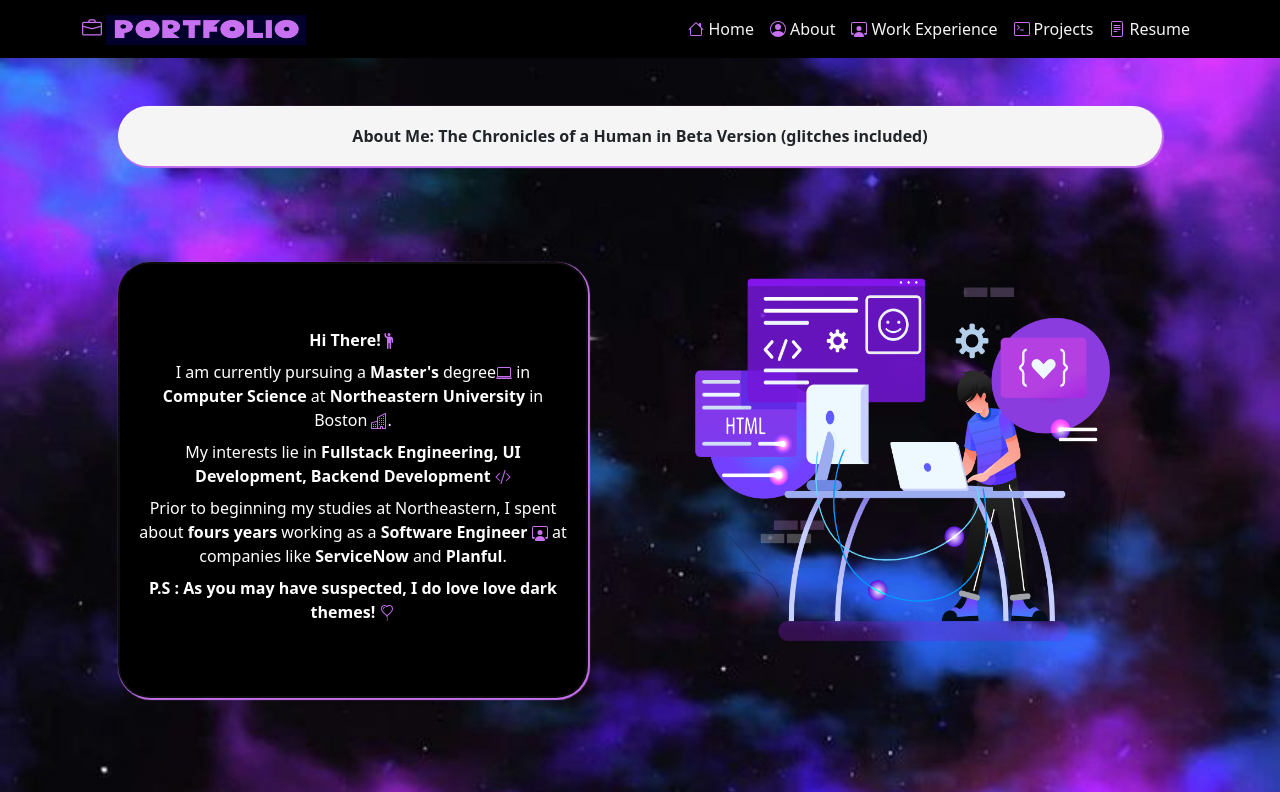
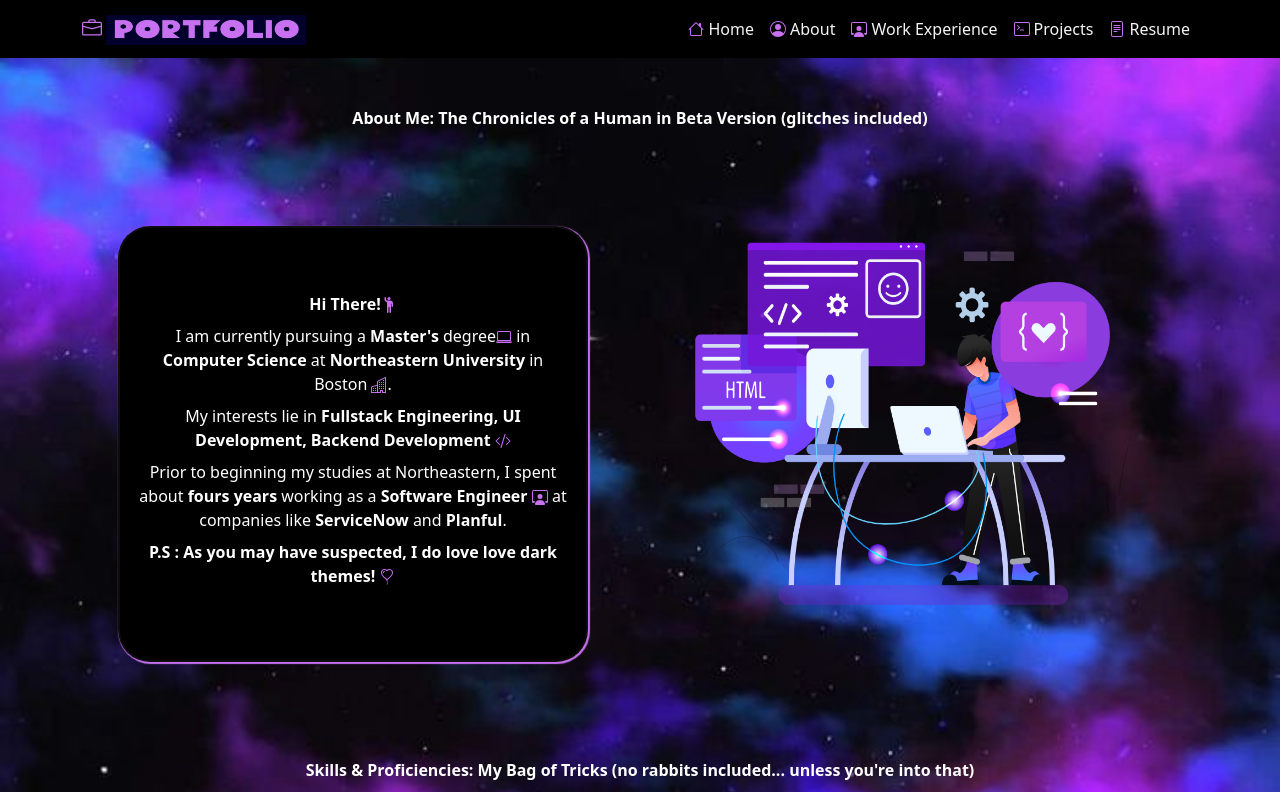
Before and after one commit to vanshita-tilwani/react-portfolio-template, a React (Create React App) app: page /about in a window 1280 px wide. Shown: the top 792 px of the page. Built offline with nearby package versions, Linux system fonts and the light colour scheme.

Commit message:
changing the section heading design - prev one looked bulky!

```diff
--- a/src/components/About/SectionHeading.js
+++ b/src/components/About/SectionHeading.js
@@ -9,14 +9,8 @@ import './style.css';
 
 function SectionHeading({ heading }) {
     return (<MDBRow className="justify-content-center text-center">
-        <MDBCol className="justify-content-center text-center p-5">
-            <Animation>
-                <MDBCard className="card-details card-light-background">
-                    <MDBCardBody>
-                        <strong>{heading}</strong>
-                    </MDBCardBody>
-                </MDBCard>
-            </Animation>
+        <MDBCol className="justify-content-center text-white text-center p-5">
+            <strong>{heading}</strong>
         </MDBCol>
     </MDBRow>);
 }
```
